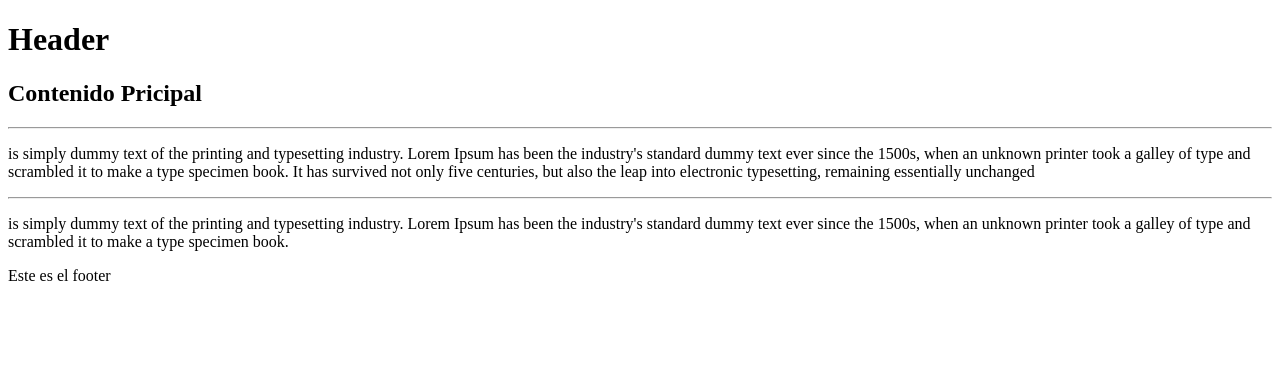
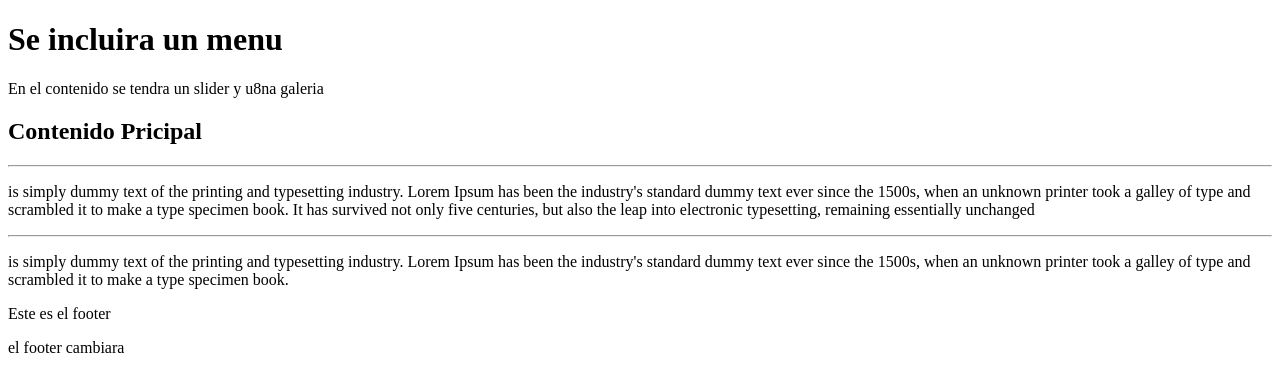
Before and after one commit to LuzRocha/colaboraluz, a plain HTML site: page index.html in a window 1280 px wide. Drawn offline with Linux system fonts and the light colour scheme.

Commit message:
agregando descripcion a index.html

```diff
--- a/index.html
+++ b/index.html
@@ -7,9 +7,10 @@
  </head>
  <body>
     <header>
-         <h1>Header</h1>
+         <h1>Se incluira un menu</h1>
     </header>
     <main>
+        En el contenido se tendra un slider y u8na galeria
          <h2>Contenido Pricipal</h2>
          <hr>
          <p>is simply dummy text of the printing and typesetting industry.
@@ -27,6 +28,8 @@
         </main>
         <footer>
              <p>Este es el footer</p>
+             <p>el footer cambiara</p>
+
         </footer>
  </body>
  </html>
```
